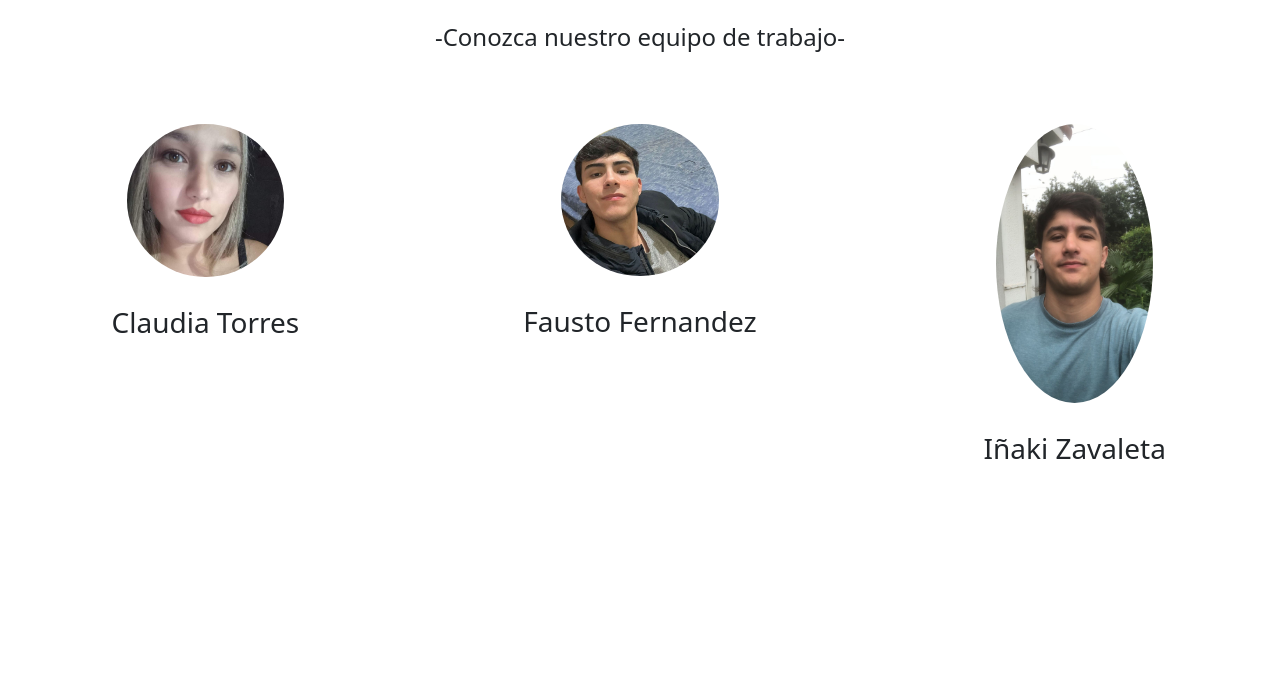
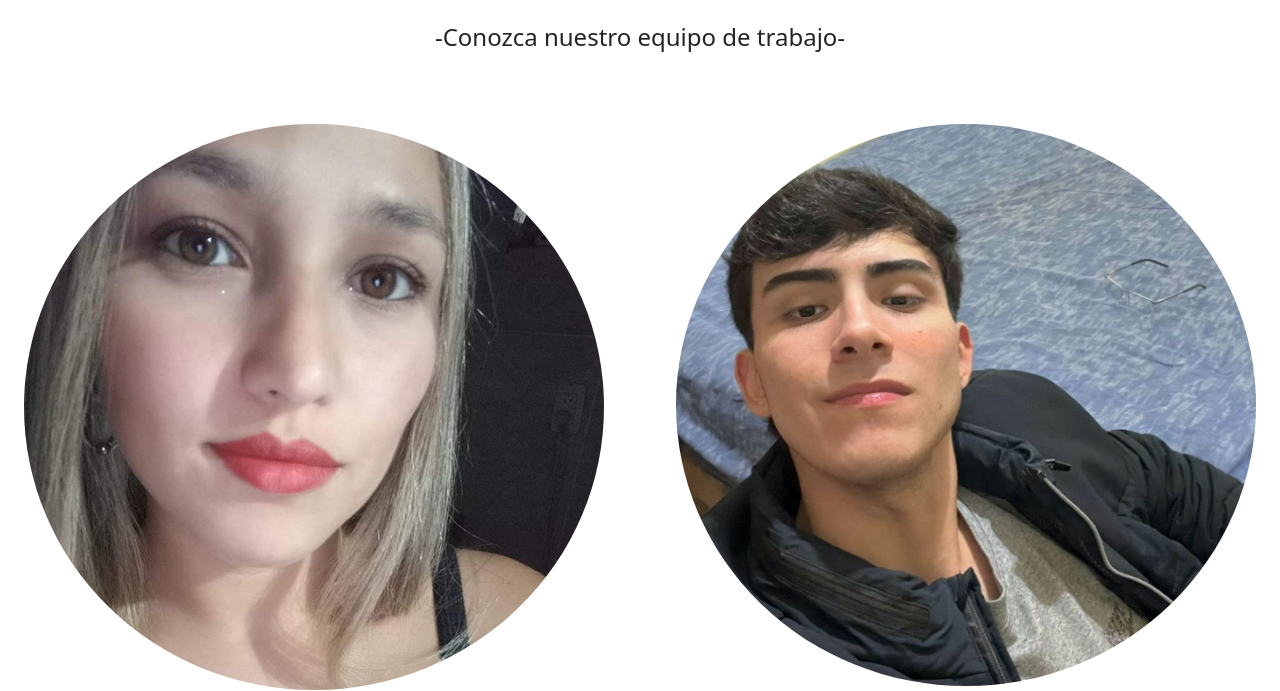
Before and after one commit to Claudia604/Pokedex, a plain HTML site: page pages/nosotros.html in a window 1280 px wide. Shown: the part 121-812 px from the top of the page. Drawn offline with nearby package versions, Linux system fonts and the light colour scheme.

Commit message:
ubique mejor las imagenes

```diff
--- a/pages/nosotros.html
+++ b/pages/nosotros.html
@@ -4,8 +4,8 @@
   <head>
     <meta charset="UTF-8" />
     <meta name="viewport" content="width=device-width, initial-scale=1.0" />
-    <meta name="description" content="entretenimientos sobre pokemones">
-    <meta name="keywords" content="pikachu, pokemon, cartas, juegos, bulbasaur">
+    <meta name="description" content="Colección de pokémon, conocé sus categorias y cada uno de sus detalles">
+    <meta name="keywords" content="pokpémon, pokedex, entretenimiento, fuego, agua, tierra, colección">
     <link
       rel="stylesheet"
       href="https://cdn.jsdelivr.net/npm/bootstrap-icons@1.11.2/font/bootstrap-icons.min.css"
@@ -24,25 +24,25 @@
       <h1 class="text-center my-5">Acerca de nosotros</h1>
       <h4 class="text-center my-5">-Conozca nuestro equipo de trabajo-</h4>
       <section class="row justify-content-center">
-        <div class="col-xs-12 col-sm-4">
-            <div class="text-center">
-                <img class="card-img-top rounded-circle p-4 w-50" src="../img/imagenClaudia.jpg" alt="imagen de claudia">
+        <div class="col-lg-6 col-md-6 col-sm-12">
+            <div class="text-centerg">
+                <img class="card-img-top rounded-circle p-4 w-100" src="../img/imagenClaudia.jpg" alt="imagen de claudia">
             </div>
             <div class="card-body">
                 <p class="card-text text-center fs-3">Claudia Torres</p>
             </div>
         </div>
-        <div class="col-xs-12 col-sm-4">
-            <div class="text-center">
-                <img class="card-img-top rounded-circle p-4 w-50" src="../img/imagenFausto.jpg" alt="imagen de fausto">
+        <div class="col-lg-6 col-md-6 col-sm-12">
+            <div class="text-centerg">
+                <img class="card-img-top rounded-circle p-4 w-100" src="../img/imagenFausto.jpg" alt="imagen de fausto">
             </div>
             <div class="card-body">
                 <p class="card-text text-center fs-3">Fausto Fernandez</p>
             </div>
         </div>
-        <div class="col-xs-12 col-sm-4">
-            <div class="text-center">
-              <img class="card-img-top rounded-circle p-4 w-50" src="../img/imagenIñaki.jpg" alt="imagen de iñaki">
+        <div class="justify-content-center col-lg-6 col-md-6 col-sm-12">
+            <div class="text-centerg">
+              <img class="card-img-top rounded-circle p-4 w-75" src="../img/imagenInaki.jpg" alt="imagen de iñaki">
             </div>
             <div class="card-body">
               <p class="card-text text-center fs-3">Iñaki Zavaleta</p>
```
Also changed, not shown: img/imagenInaki.jpg (added), img/imagenInaki2.jpg (deleted), img/imagenIñaki.jpg (deleted).
